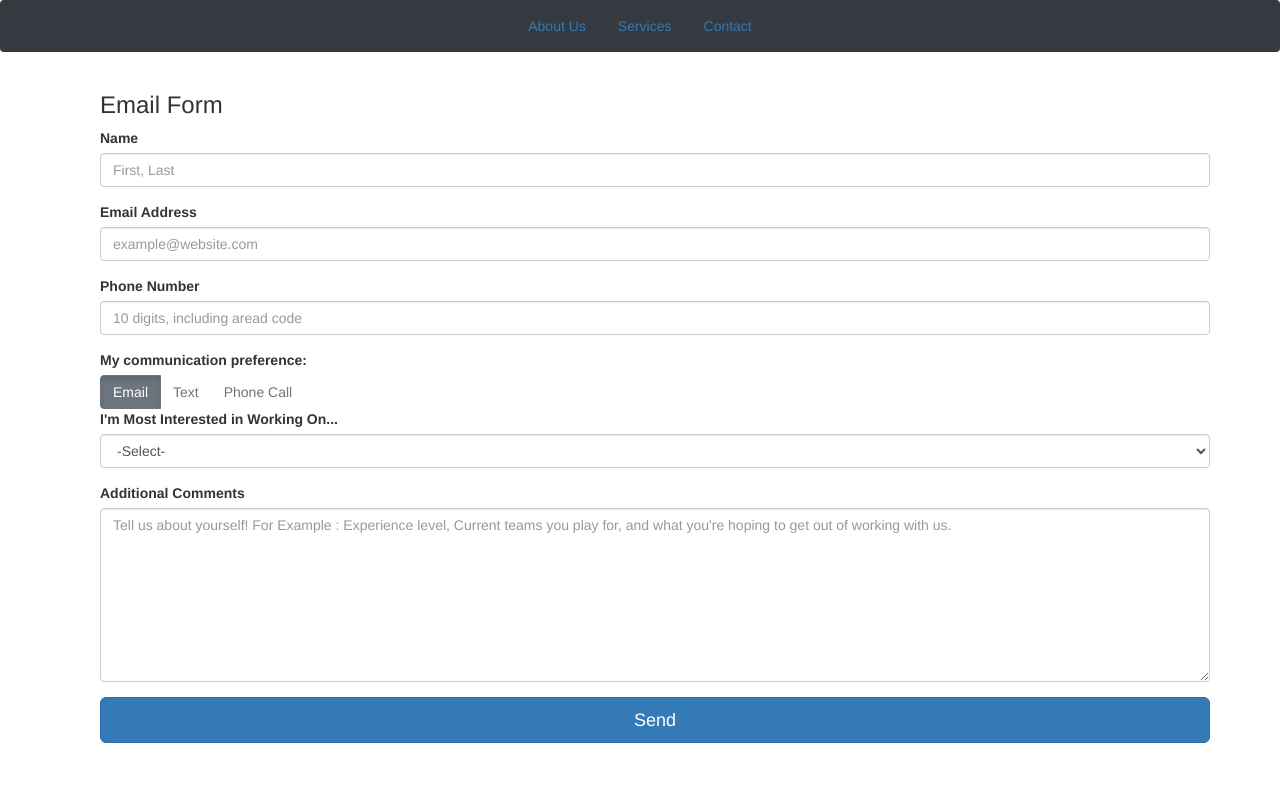
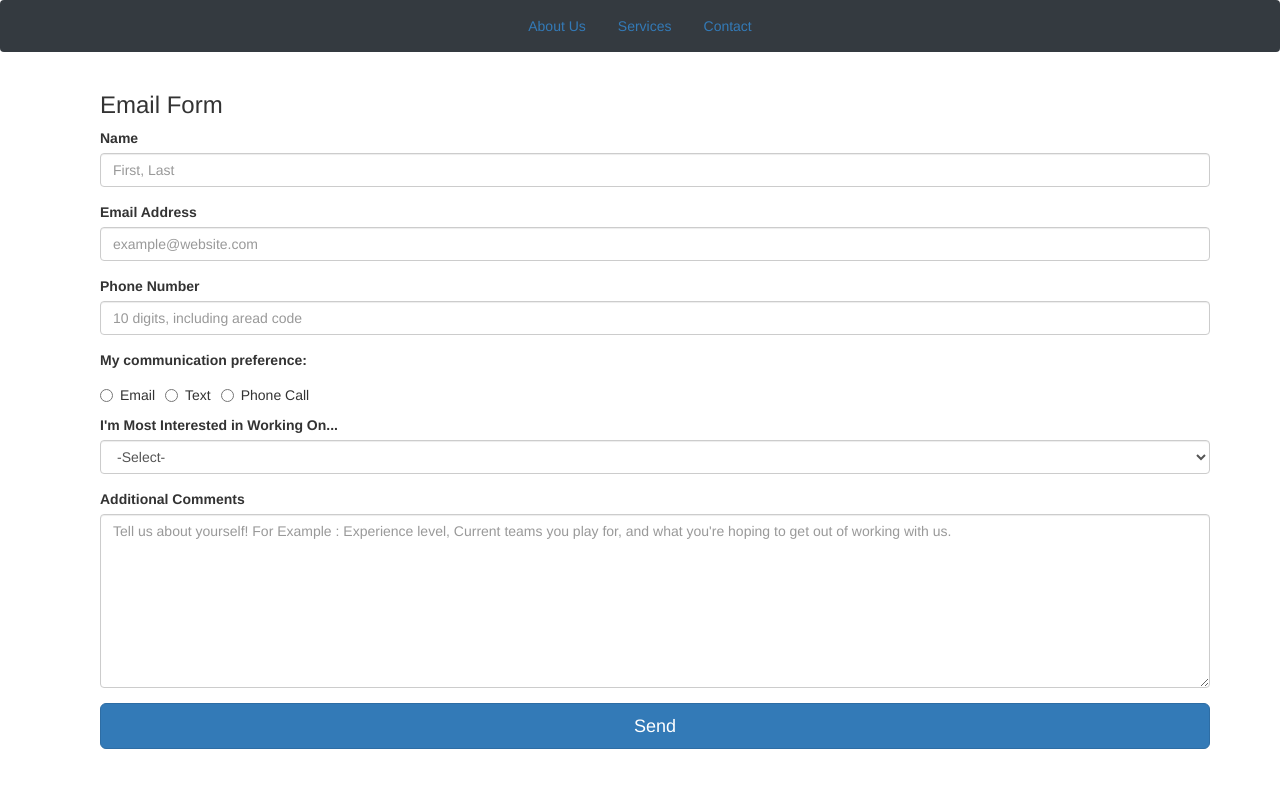
Before and after one commit to LeviWright17/PersonalTraining, an Angular app: page /#/contact in a window 1280 px wide. Shown: the top 788 px of the page. Built offline with nearby package versions, Linux system fonts and the light colour scheme.

Commit message:
Had to not do the cool stuff cause bootstrap is an asshole.

```diff
--- a/src/app/contact/contact.component.html
+++ b/src/app/contact/contact.component.html
@@ -14,42 +14,7 @@
         <input class="form-control" placeholder="10 digits, including aread code" type="text" id="phoneNumberContent" name="phoneNumberContent" [(ngModel)]="potentialCustomer.phoneNumber">
     </div>
     <label>My communication preference:</label>
-    <!-- <div class="btn-group-toggle communication-preference-radio-spacing" data-toggle="buttons">
-        <label class="btn btn-outline-secondary active">
-          <input type="checkbox" checked autocomplete="off"> Email
-        </label>
-        <label class="btn btn-outline-secondary communication-preference-radio-spacing">
-            <input type="checkbox" checked autocomplete="off"> Text
-          </label>
-          <label class="btn btn-outline-secondary communication-preference-radio-spacing">
-              <input type="checkbox" checked autocomplete="off"> Phone Call
-            </label>
-    </div> -->
-    <div>
-    <div class="btn-group btn-group-toggle" data-toggle="buttons">
-        <label class="btn btn-outline-secondary active">
-          <input type="radio" name="options" id="option1" autocomplete="off" checked> Email
-        </label>
-        <label class="btn btn-outline-secondary">
-          <input type="radio" name="options" id="option2" autocomplete="off"> Text
-        </label>
-        <label class="btn btn-outline-secondary">
-          <input type="radio" name="options" id="option3" autocomplete="off"> Phone Call
-        </label>
-      </div>
-    </div>
-    <!-- <div class="btn-group btn-group-toggle" data-toggle="buttons">
-        <label class="btn btn-secondary active">
-          <input type="radio" name="options" id="option1" autocomplete="off" checked>
-        </label>
-        <label class="btn btn-secondary">
-          <input type="radio" name="options" id="option2" autocomplete="off"> Radio
-        </label>
-        <label class="btn btn-secondary">
-          <input type="radio" name="options" id="option3" autocomplete="off"> Radio
-        </label>
-      </div> -->
-    <!-- <div class="radio">
+    <div class="radio">
       <span class="communication-preference-radio-spacing">
       <label>
         <input type="radio" name="communicationPreference" value="email" [(ngModel)]="potentialCustomer.communicationPreference" [checked]="true">
@@ -68,7 +33,7 @@
         Phone Call
       </label>
       </span>
-    </div> -->
+    </div>
     <div class="form-group">
       <label>I'm Most Interested in Working On...</label>
       <select class="form-control" name="primaryInterest" [(ngModel)]="potentialCustomer.primaryInterest">
```
